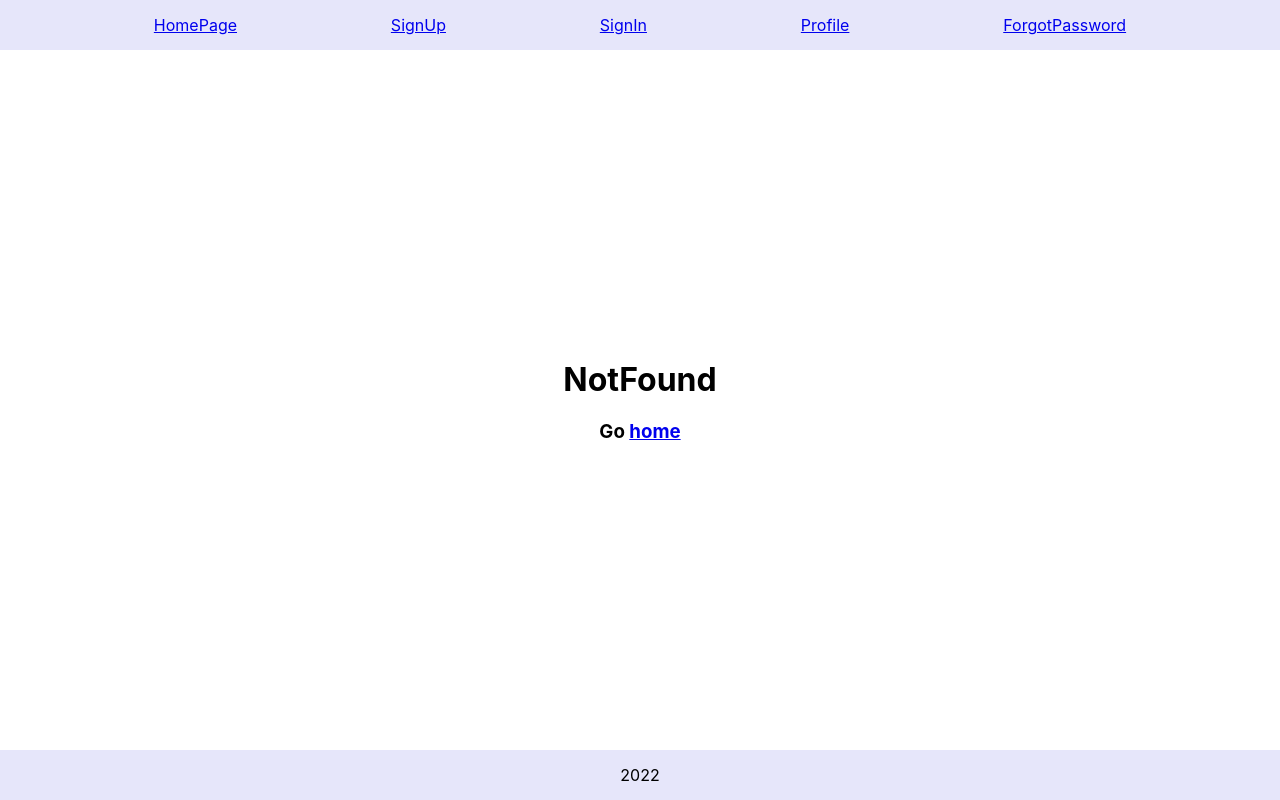
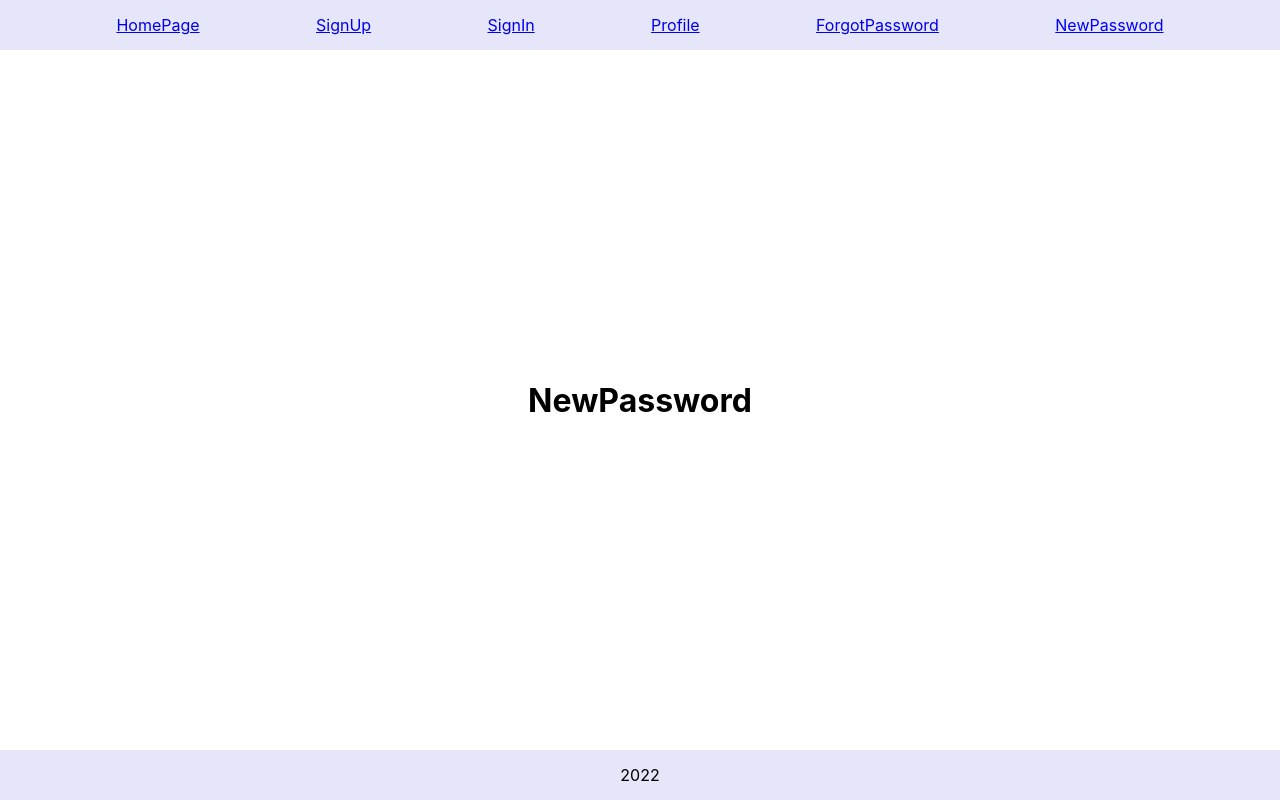
Before and after one commit to NickPaferov/learning-cards, a React (Create React App) app: page /new-password in a window 1280 px wide. Built offline with nearby package versions, Linux system fonts and the light colour scheme.

Commit message:
add route new-password

```diff
--- a/src/App.tsx
+++ b/src/App.tsx
@@ -8,6 +8,7 @@ import { ForgotPassword } from "./pages/ForgotPassword";
 import { HomePage } from "./pages/HomePage";
 import { NotFound } from "./pages/NotFound";
 import { Layout } from "./components/Layout";
+import { NewPassword } from "./pages/NewPassword";
 
 function App() {
   return (
@@ -19,6 +20,7 @@ function App() {
           <Route path="signin" element={<SignIn />} />
           <Route path="profile" element={<Profile />} />
           <Route path="forgot-password" element={<ForgotPassword />} />
+          <Route path="new-password" element={<NewPassword />} />
           <Route path="*" element={<NotFound />} />
         </Route>
       </Routes>
--- a/src/components/Layout.tsx
+++ b/src/components/Layout.tsx
@@ -27,6 +27,9 @@ export const Layout = () => {
         <NavLink to="/forgot-password" className={setActive}>
           ForgotPassword
         </NavLink>
+        <NavLink to="/new-password" className={setActive}>
+          NewPassword
+        </NavLink>
       </header>
       <Outlet />
       <footer className={styles.footer}>2022</footer>
--- /dev/null
+++ b/src/pages/NewPassword.tsx
@@ -0,0 +1,9 @@
+import React from "react";
+
+export const NewPassword = () => {
+  return (
+    <div>
+      <h1>NewPassword</h1>
+    </div>
+  );
+};
```
